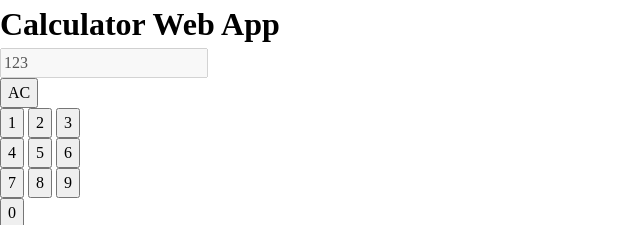
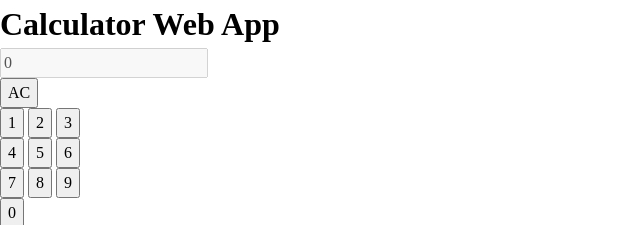
Before and after one commit to yomsi-thd/odin-calculator, a plain HTML site: page index.html in a window 1280 px wide. Shown: the top 225 px of the page, 0-640 px from the left. Drawn offline with Linux system fonts and the light colour scheme.

Commit message:
Adjust the default display number to 0

```diff
--- a/index.html
+++ b/index.html
@@ -9,7 +9,7 @@
 </head>
 <body>
     <h1>Calculator Web App</h1>
-    <input class="display" type="text" value="123" disabled>
+    <input class="display" type="text" value="0" disabled>
     <br>
     <button id="clear">AC</button>
     <br>
--- a/src/script.js
+++ b/src/script.js
@@ -30,4 +30,7 @@ function operate(num1, num2, operator){
     }
 }
 
-//Function that populate the display when you click the buttons. It should be stored the content
+//--Function that populate the display when you click the buttons. It should be stored the content --
+//Create event listeners for every "number" and "operator" button.
+//Each button contains a string value of that "number" or operator
+//By default, the
```
